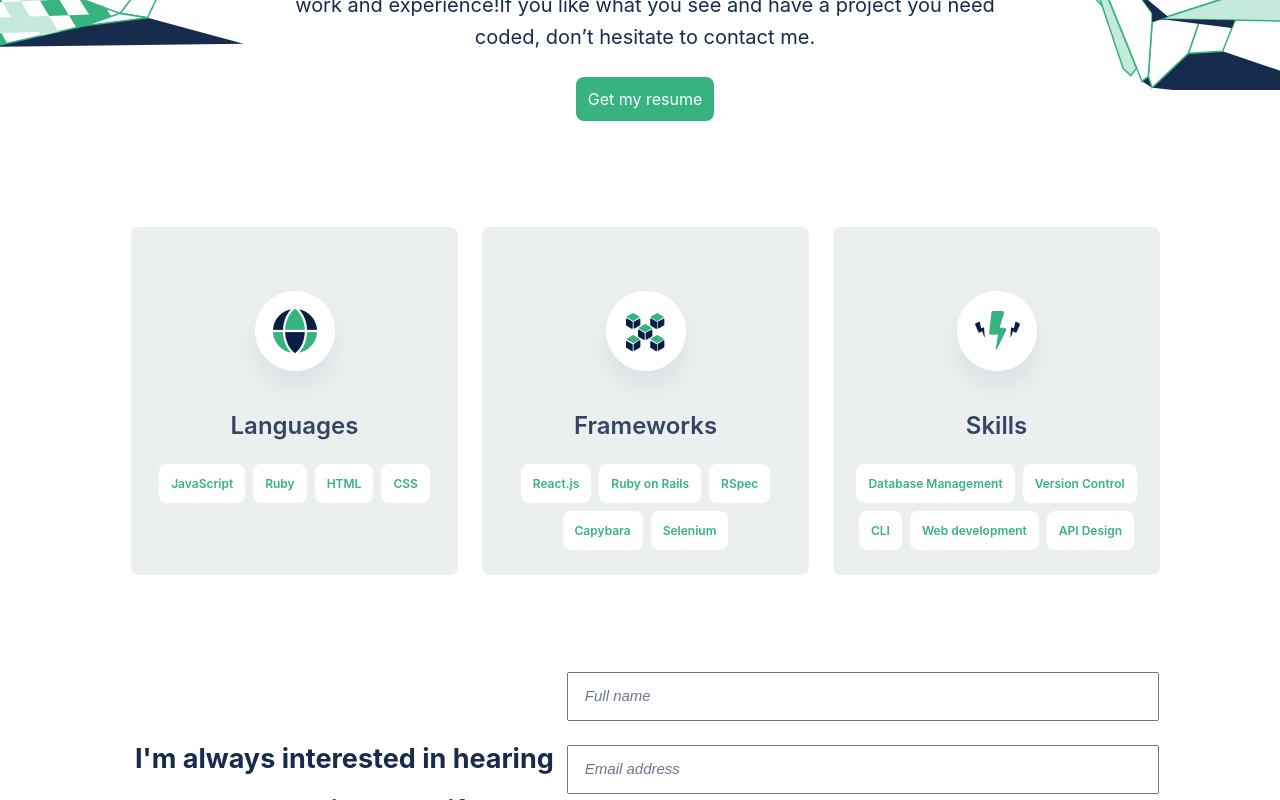
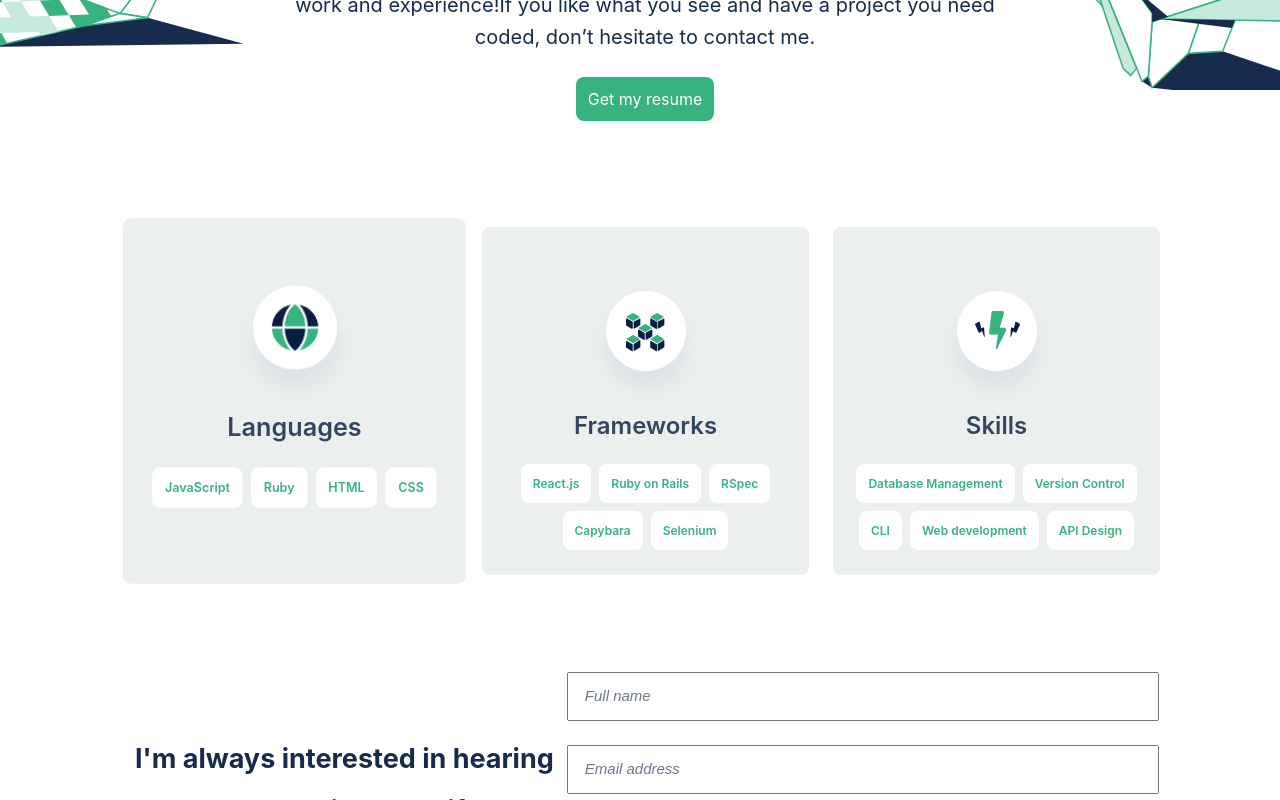
Before and after one commit to Bupilipili/MY-PORTFOLIO, a plain HTML site: page index.html in a window 1280 px wide. In both pictures the pointer is over the element 294 px from the left and 2739 px from the top of the page. Shown: the part 2339-3139 px from the top of the page. Drawn offline with Linux system fonts and the light colour scheme.

Commit message:
Update style.css

```diff
--- a/style.css
+++ b/style.css
@@ -655,6 +655,10 @@ textarea {
     border-radius: 8px;
   }
 
+  .flex1:hover {
+    transform: scale(1.05);
+  }
+
   #icon {
     padding-top: 40px;
   }
```
